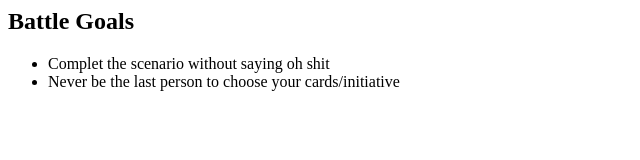
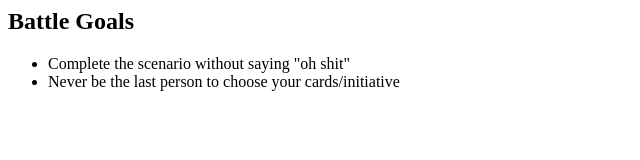
Before and after one commit to MichaelCoughlin/MichaelCoughlin.github.io, a plain HTML site: page index.html in a window 1280 px wide. Shown: the full height of the page, 0-640 px from the left. Drawn offline with Linux system fonts and the light colour scheme.

Commit message:
Hardcoded goals

```diff
--- a/index.html
+++ b/index.html
@@ -2,6 +2,6 @@
 <body>
 <h2>Battle Goals</h2>
 <ul>
-    <li>Complet the scenario without saying oh shit
+    <li>Complete the scenario without saying "oh shit"
     <li>Never be the last person to choose your cards/initiative
 </ul>
```
